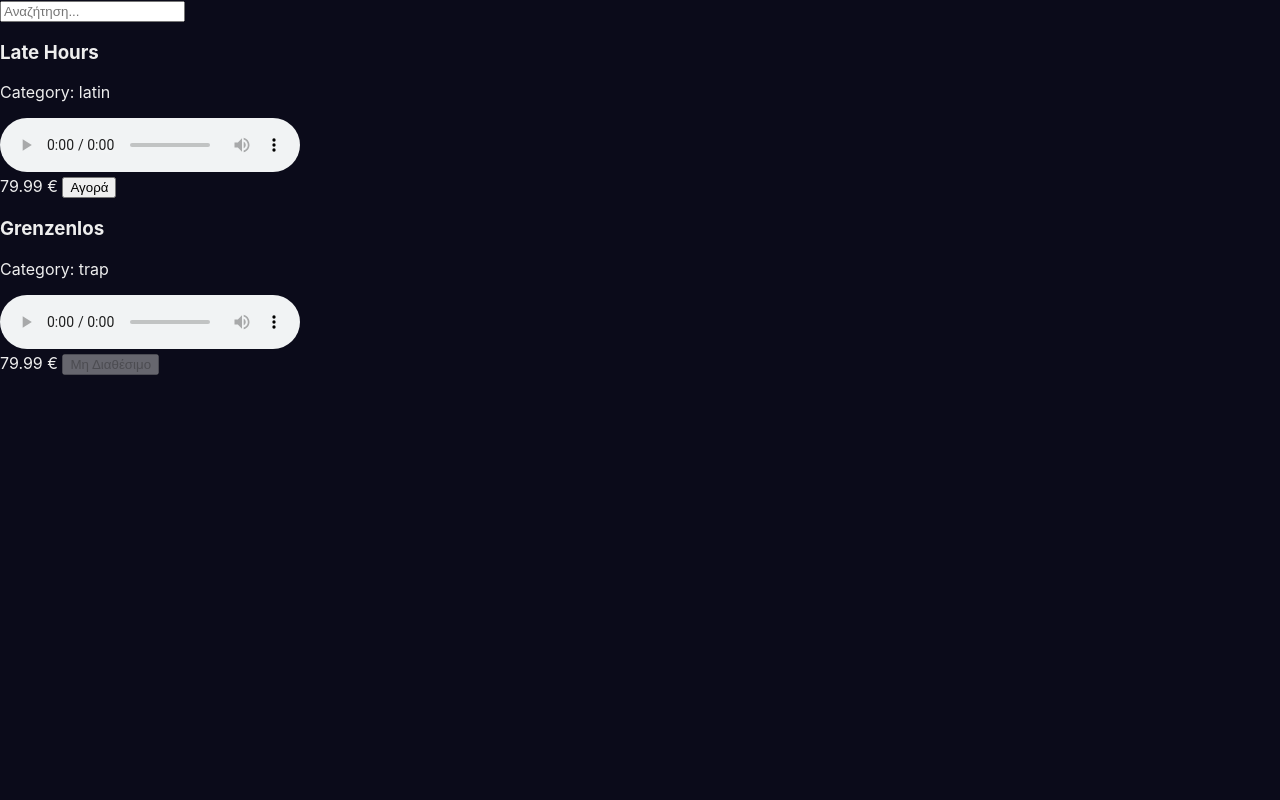
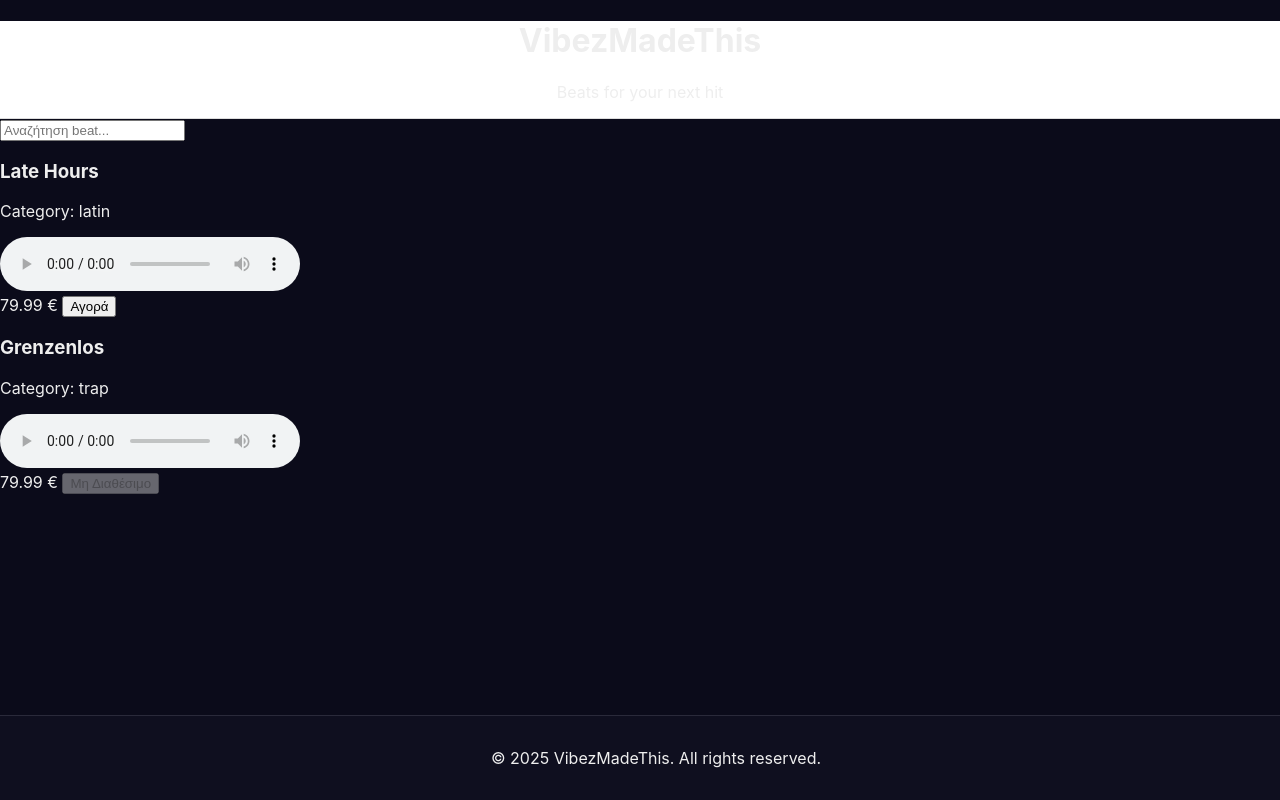
Before and after one commit to Visionsoundhub/beatsvybez, a plain HTML site: page index.html in a window 1280 px wide. Drawn offline with Linux system fonts and the light colour scheme.

Commit message:
Update index.html

```diff
--- a/index.html
+++ b/index.html
@@ -5,28 +5,25 @@
     <meta name="viewport" content="width=device-width, initial-scale=1.0">
     <title>Beat Store</title>
     <link rel="stylesheet" href="styles.css">
-    <!-- ΑΥΤΟ ΕΙΝΑΙ ΤΟ ΜΟΝΟ ΠΟΥ ΧΡΕΙΑΖΕΤΑΙ ΓΙΑ ΤΟ ADMIN -->
     <script src="https://identity.netlify.com/v1/netlify-identity-widget.js"></script>
 </head>
 <body>
-    <header>
-        <!-- Το header σου, όπως ήταν -->
+    <header class="site-header">
+        <h1>VibezMadeThis</h1>
+        <p>Beats for your next hit</p>
     </header>
 
-    <main>
-        <div class="search-container">
-            <input type="text" id="searchInput" placeholder="Αναζήτηση...">
-        </div>
-        <div class="vibes-container">
-            <!-- Τα κουμπιά για τα vibes, όπως τα είχες -->
+    <main class="container">
+        <div class="controls">
+            <input type="text" id="searchInput" placeholder="Αναζήτηση beat...">
         </div>
         <div id="beatsContainer" class="beats-grid">
-            <!-- Εδώ θα μπουν τα beats -->
+            <!-- Τα beats θα εμφανιστούν εδώ -->
         </div>
     </main>
 
-    <footer>
-        <!-- Το footer σου, όπως ήταν -->
+    <footer class="site-footer">
+        <p>&copy; 2025 VibezMadeThis. All rights reserved.</p>
     </footer>
 
     <script src="scripts.js"></script>
```
